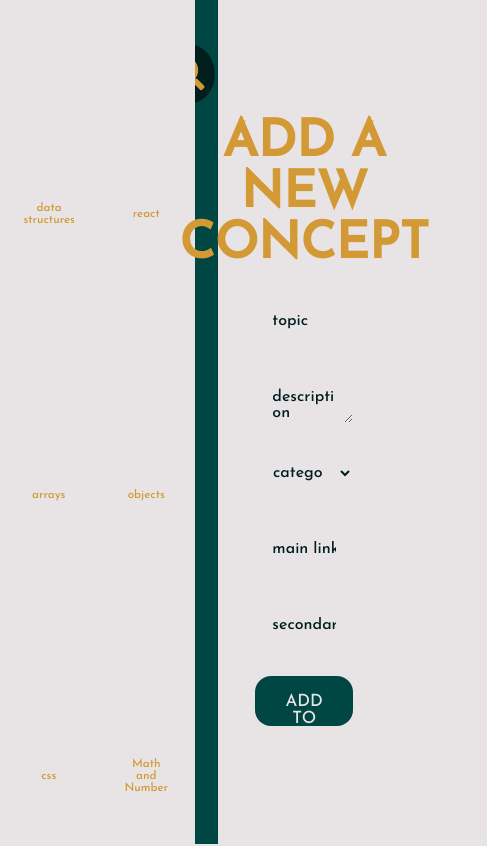
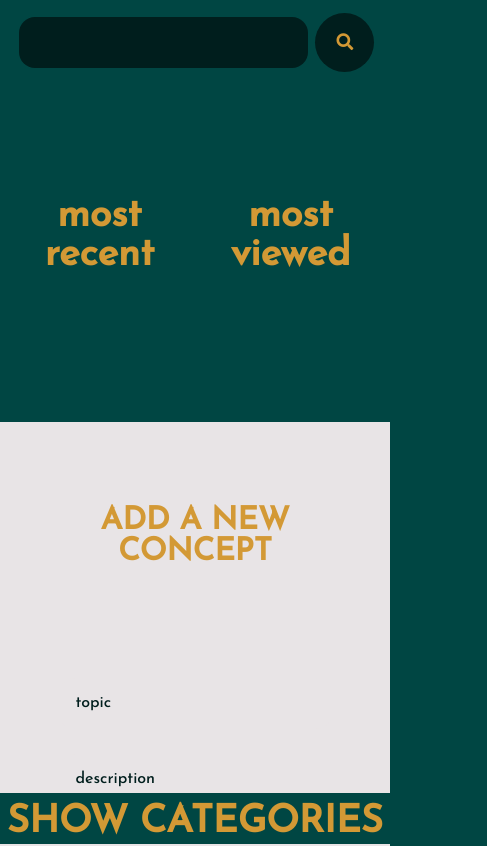
Before and after one commit to SergioCamachoA/myglossary, a React (Create React App) app: page / in a window 390 px wide. Shown: the top 846 px of the page, 487 px wide, since content can reach past the window. Built offline with nearby package versions, Linux system fonts and the light colour scheme.

Commit message:
working on mobile version

```diff
--- a/src/components/Search.js
+++ b/src/components/Search.js
@@ -47,6 +47,12 @@ export const Search = ({ updateRecent }) => {
     setSearchInput(e.target.value)
   }
 
+  // function fuckyou() {
+  //   setNoResults(false)
+
+  //   setResults([])
+  //   console.log('fcku');
+  // }
   return (
     <>
       <form onSubmit={handlerSearch}>
--- a/src/styles/NewGloss.css
+++ b/src/styles/NewGloss.css
@@ -90,10 +90,7 @@ nav {
 }
 
 nav:hover {
-  width: 50vw;
-  -webkit-box-align: end;
-      -ms-flex-align: end;
-          align-items: flex-end;
+  width: 56vw;
 }
 
 .main-section {
@@ -272,9 +269,9 @@ nav:hover {
   -webkit-box-direction: normal;
       -ms-flex-direction: column;
           flex-direction: column;
-  -webkit-box-pack: justify;
-      -ms-flex-pack: justify;
-          justify-content: space-between;
+  -webkit-box-pack: center;
+      -ms-flex-pack: center;
+          justify-content: center;
 }
 
 .first-section .list-of-most a,
@@ -283,6 +280,7 @@ nav:hover {
   color: #e8e4e6;
   -webkit-transition: 300ms;
   transition: 300ms;
+  margin: 1vh 1vw;
 }
 
 .first-section .list-of-most a:hover,
@@ -515,4 +513,195 @@ nav:hover {
 .category-specs::-webkit-scrollbar {
   display: none;
 }
+
+@media only screen and (max-width: 750px) {
+  body {
+    background-color: #004643;
+    overflow-x: hidden;
+  }
+  .main-section {
+    -webkit-box-orient: vertical;
+    -webkit-box-direction: normal;
+        -ms-flex-direction: column;
+            flex-direction: column;
+  }
+  nav {
+    display: -webkit-box;
+    display: -ms-flexbox;
+    display: flex;
+    -webkit-box-pack: center;
+        -ms-flex-pack: center;
+            justify-content: center;
+    -webkit-box-align: center;
+        -ms-flex-align: center;
+            align-items: center;
+    position: fixed;
+    text-orientation: sideways;
+    -webkit-writing-mode: horizontal-tb;
+        -ms-writing-mode: lr-tb;
+            writing-mode: horizontal-tb;
+    text-align: left;
+    font-size: 3vh;
+    color: #d39935;
+    -webkit-transition: 0s;
+    transition: 0s;
+    background-color: #004643;
+    height: 6vh;
+    width: 100vw;
+    z-index: 2;
+    bottom: 0vh;
+  }
+  nav h2 {
+    padding-top: 1vh;
+  }
+  nav:hover {
+    height: 35vh;
+    width: 100vw;
+  }
+  .show {
+    -webkit-box-pack: center;
+        -ms-flex-pack: center;
+            justify-content: center;
+    -webkit-box-align: center;
+        -ms-flex-align: center;
+            align-items: center;
+  }
+  .show a {
+    width: 100vw;
+    height: 6vw;
+    margin: 0;
+    display: -webkit-box;
+    display: -ms-flexbox;
+    display: flex;
+    -webkit-box-pack: center;
+        -ms-flex-pack: center;
+            justify-content: center;
+    -webkit-box-align: center;
+        -ms-flex-align: center;
+            align-items: center;
+    text-align: center;
+    font-size: 6vw;
+    color: #d39935;
+    text-decoration: none;
+    -webkit-transition: 2s;
+    transition: 2s;
+    cursor: pointer;
+  }
+  .show a:hover {
+    background-color: #004643;
+    color: #d39935;
+  }
+  .first-section {
+    width: 100vw;
+    min-height: 50vh;
+    height: -webkit-fit-content;
+    height: -moz-fit-content;
+    height: fit-content;
+    -webkit-box-orient: horizontal;
+    -webkit-box-direction: normal;
+        -ms-flex-direction: row;
+            flex-direction: row;
+    -webkit-box-pack: center;
+        -ms-flex-pack: center;
+            justify-content: center;
+    -webkit-box-align: center;
+        -ms-flex-align: center;
+            align-items: center;
+    padding-left: 0;
+    padding-top: 6vh;
+  }
+  .first-section form {
+    height: 6vh;
+    position: fixed;
+    top: 2vh;
+    right: 3vw;
+    z-index: 2;
+  }
+  .first-section form input {
+    height: 6vh;
+    width: 74vw;
+  }
+  .first-section form button {
+    height: 7vh;
+    width: 7vh;
+  }
+  .first-section form button i {
+    font-size: 2vh;
+  }
+  .first-section .results,
+  .first-section .results-two {
+    background-color: #001e1d;
+    height: 0px;
+    height: -webkit-fit-content;
+    height: -moz-fit-content;
+    height: fit-content;
+    width: 100%;
+    margin-top: 2vh;
+    top: 10vh;
+    left: 0;
+    font-size: 10vw;
+    text-align: center;
+  }
+  .first-section .list-of-most,
+  .first-section .viewed-list {
+    height: 80%;
+    width: 49vw;
+    display: -webkit-box;
+    display: -ms-flexbox;
+    display: flex;
+    -webkit-box-orient: vertical;
+    -webkit-box-direction: normal;
+        -ms-flex-direction: column;
+            flex-direction: column;
+    -webkit-box-pack: space-evenly;
+        -ms-flex-pack: space-evenly;
+            justify-content: space-evenly;
+    -webkit-box-align: center;
+        -ms-flex-align: center;
+            align-items: center;
+    padding: 0;
+    margin-left: 0;
+    font-size: 5vw;
+    text-align: center;
+  }
+  .first-section .list-of-most .listed,
+  .first-section .viewed-list .listed {
+    height: -webkit-fit-content;
+    height: -moz-fit-content;
+    height: fit-content;
+    -webkit-box-pack: center;
+        -ms-flex-pack: center;
+            justify-content: center;
+  }
+  .first-section .list-of-most .listed a,
+  .first-section .viewed-list .listed a {
+    margin: 1vh 1vw;
+  }
+  .section-one {
+    width: 100vw;
+  }
+  .section-one form {
+    width: 100vw;
+    height: 100vh;
+    border-radius: 0;
+    -webkit-box-pack: start;
+        -ms-flex-pack: start;
+            justify-content: flex-start;
+  }
+  .section-one form h1 {
+    margin: 10vh 0;
+    font-size: 8vw;
+    width: 50vw;
+  }
+  .section-one form .title-two,
+  .section-one form .btn-two {
+    display: none;
+  }
+  .section-one form input,
+  .section-one form select,
+  .section-one form textarea,
+  .section-one form button {
+    width: 70vw;
+  }
+}
 /*# sourceMappingURL=NewGloss.css.map */
--- a/src/styles/NewGloss.scss
+++ b/src/styles/NewGloss.scss
@@ -95,15 +95,11 @@ nav {
   a:hover {
     background-color: $color-three;
     color: $color-two;
-    // padding-bottom: 10vh;
   }
 }
 
 nav:hover {
-  width: 50vw;
-  align-items: flex-end;
-  //   writing-mode: horizontal-tb;
-  //   align-items: flex-end;
+  width: 56vw;
 }
 
 .main-section {
@@ -231,12 +227,13 @@ nav:hover {
       display: flex;
       height: 60%;
       flex-direction: column;
-      justify-content: space-between;
+      justify-content: center;
     }
     a {
       text-decoration: none;
       color: $background;
       transition: 300ms;
+      margin: 1vh 1vw;
     }
     a:hover {
       color: $color-one;
@@ -399,3 +396,164 @@ nav:hover {
 .category-specs::-webkit-scrollbar {
   display: none;
 }
+
+//MOBILE MEDIA QUERY
+
+@media only screen and (max-width: 750px) {
+  body {
+    background-color: $color-four;
+    overflow-x: hidden;
+  }
+  .main-section {
+    flex-direction: column;
+  }
+
+  //CATEGORIES-----------------------------------------
+  nav {
+    display: flex;
+    justify-content: center;
+    align-items: center;
+    position: fixed;
+    text-orientation: sideways;
+    writing-mode: horizontal-tb;
+    text-align: left;
+    font-size: 3vh;
+    color: $color-one;
+    transition: 0s;
+    background-color: $color-four;
+    height: 6vh;
+    width: 100vw;
+    z-index: 2;
+    bottom: 0vh;
+    h2 {
+      padding-top: 1vh;
+    }
+  }
+  nav:hover {
+    height: 35vh;
+    width: 100vw;
+  }
+  .show {
+    justify-content: center;
+    align-items: center;
+    a {
+      width: 100vw;
+      height: 6vw;
+      margin: 0;
+      // margin-bottom: 5vh;
+      display: flex;
+      justify-content: center;
+      align-items: center;
+      // background-color: hotpink;
+      text-align: center;
+      font-size: 6vw;
+      color: #d39935;
+      text-decoration: none;
+      transition: 2s;
+      // border-radius: 50rem;
+      cursor: pointer;
+    }
+    a:hover {
+      background-color: $color-four;
+      color: $color-one;
+    }
+  }
+  //-------------------------------------------------------
+  //MOST VIEWED/RECENT SECTION
+  .first-section {
+    width: 100vw;
+    min-height: 50vh;
+    height: fit-content;
+    flex-direction: row;
+    justify-content: center;
+    align-items: center;
+    padding-left: 0;
+    padding-top: 6vh;
+    //-------------------------------------------------------
+    //SEARCH
+    form {
+      height: 6vh;
+      // background-color: greenyellow;
+      position: fixed;
+      top: 2vh;
+      // left: 0;
+      right: 3vw;
+      z-index: 2;
+      input {
+        height: 6vh;
+        width: 74vw;
+      }
+      button {
+        height: 7vh;
+        width: 7vh;
+        i {
+          font-size: 2vh;
+        }
+      }
+    }
+    //-------------------------------------------------------
+    //RESULTS
+    .results,
+    .results-two {
+      background-color: $color-two;
+      height: 0px;
+      height: fit-content;
+      width: 100%;
+      margin-top: 2vh;
+      top: 10vh;
+      left: 0;
+      font-size: 10vw;
+      text-align: center;
+    }
+    //-------------------------------------------------------
+    .list-of-most,
+    .viewed-list {
+      height: 80%;
+      width: 49vw;
+      display: flex;
+      flex-direction: column;
+      justify-content: space-evenly;
+      align-items: center;
+      padding: 0;
+      margin-left: 0;
+      font-size: 5vw;
+      text-align: center;
+      .listed {
+        height: fit-content;
+        justify-content: center;
+        a {
+          margin: 1vh 1vw;
+        }
+      }
+    }
+  }
+  //-------------------------------------------------------
+  //ADD NEW SECTION
+  .section-one {
+    width: 100vw;
+    // height: 10vh;
+
+    form {
+      width: 100vw;
+      height: 100vh;
+      border-radius: 0;
+      justify-content: flex-start;
+      h1 {
+        // background-color: rgb(36, 41, 28);
+        margin: 10vh 0;
+        font-size: 8vw;
+        width: 50vw;
+      }
+      .title-two,
+      .btn-two {
+        display: none;
+      }
+      input,
+      select,
+      textarea,
+      button {
+        width: 70vw;
+      }
+    }
+  }
+}
```
Also changed, not shown: 1 other file (tests, documents, lock files or other folders).
